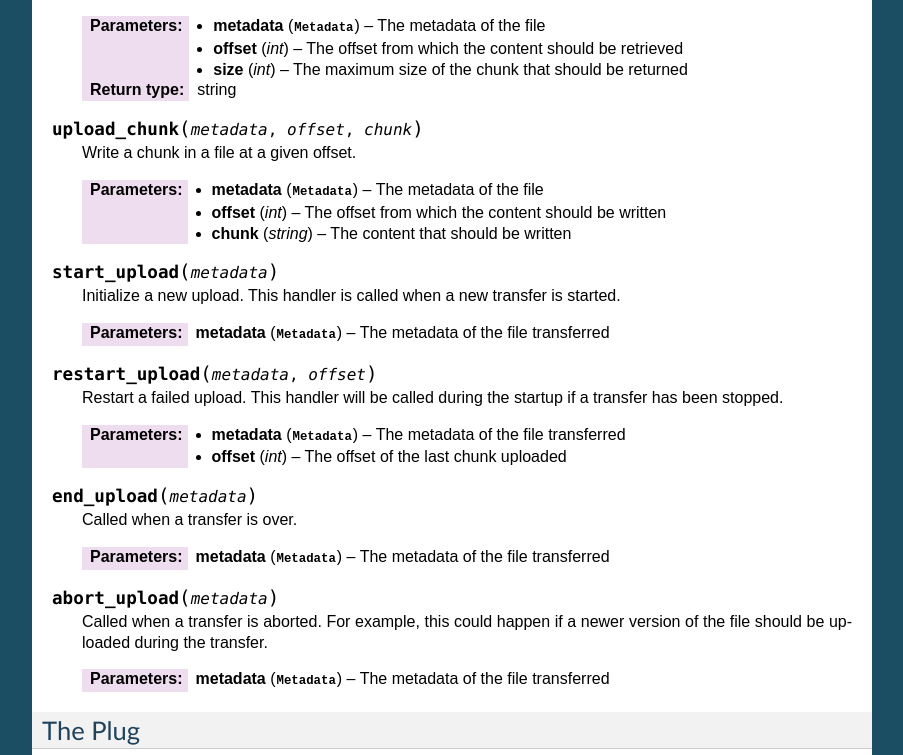
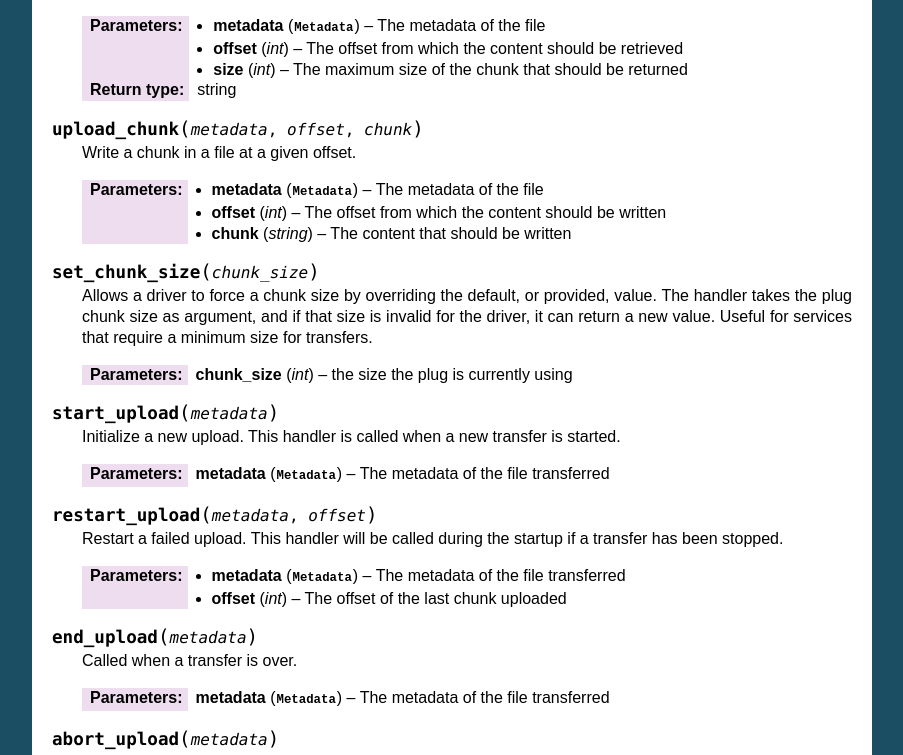
Before and after one commit to onitu/onitu, a Sphinx documentation site: the page built from docs/drivers.rst, in a window 1280 px wide and 900 px high, scrolled down 980 px, cut to the strip 0-755 px from the top of the window. Shown: the whole strip, without its empty margins (198-1101 px from the left). Built offline with Sphinx 7.4.7, drawn with Linux system fonts in a browser that asks for light colours.

Commit message:
* Added the documentation for set_chunk_size handler

```diff
--- a/docs/drivers.rst
+++ b/docs/drivers.rst
@@ -57,6 +57,15 @@ At this stage, the list of the handlers that can be defined is the following :
   :type offset: int
   :param chunk: The content that should be written
   :type chunk: string
+
+.. function:: set_chunk_size(chunk_size)
+
+  Allows a driver to force a chunk size by overriding the default, or provided, value.
+  The handler takes the plug chunk size as argument, and if that size is invalid for the driver, it can return a new value.
+  Useful for services that require a minimum size for transfers.
+
+  :param chunk_size: the size the plug is currently using
+  :type chunk_size: int
 
 .. function:: start_upload(metadata)
 
```
